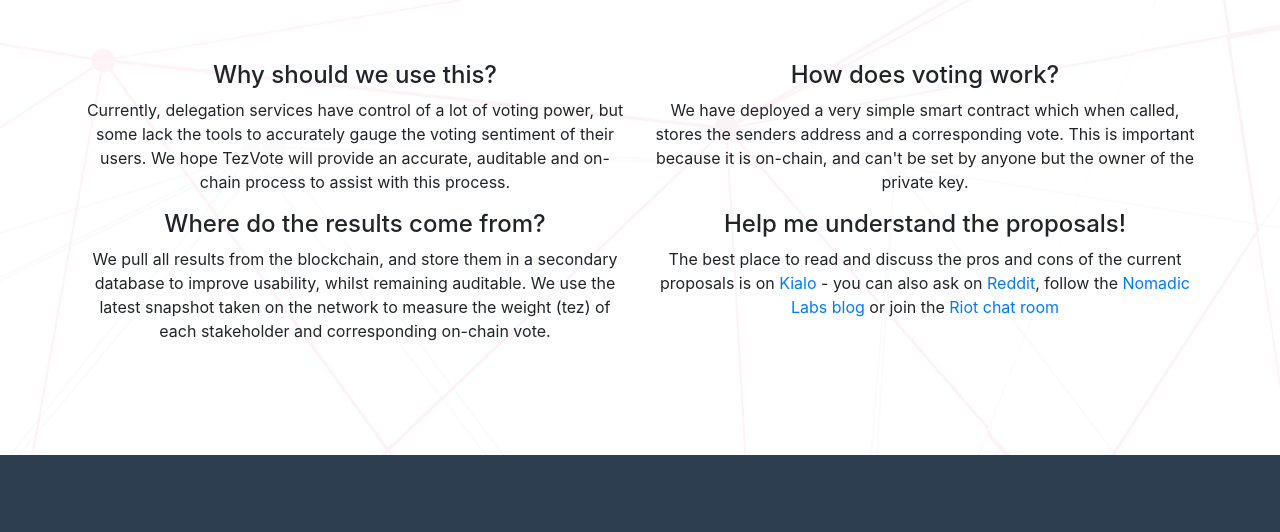
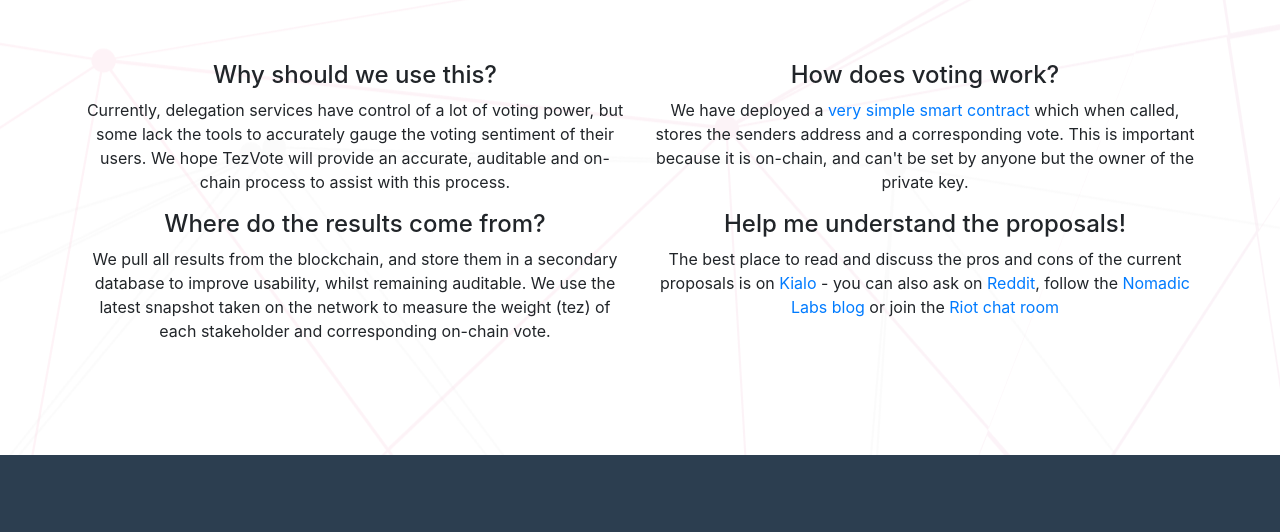
Before and after one commit to TezTech/tezvote-website, a website with bundled scripts: page index.html in a window 1280 px wide. Shown: the part 2511-3043 px from the top of the page. Built offline with nearby package versions, Linux system fonts and the light colour scheme; no server answers.

Commit message:
Update index.html

```diff
--- a/index.html
+++ b/index.html
@@ -181,7 +181,7 @@
         </div>
         <div class="col-lg-6 ml-auto">
           <h4>How does voting work?</h4>
-          <p>We have deployed a very simple smart contract which when called, stores the senders address and a corresponding vote. This is important because it is on-chain, and can't be set by anyone but the owner of the private key.</p>
+          <p>We have deployed a <a href="https://tzscan.io/KT1ExvG3EjTrvDcAU7EqLNb77agPa5u6KvnY" target="_blank">very simple smart contract</a> which when called, stores the senders address and a corresponding vote. This is important because it is on-chain, and can't be set by anyone but the owner of the private key.</p>
         </div>
       </div>
       <div class="row">
```
